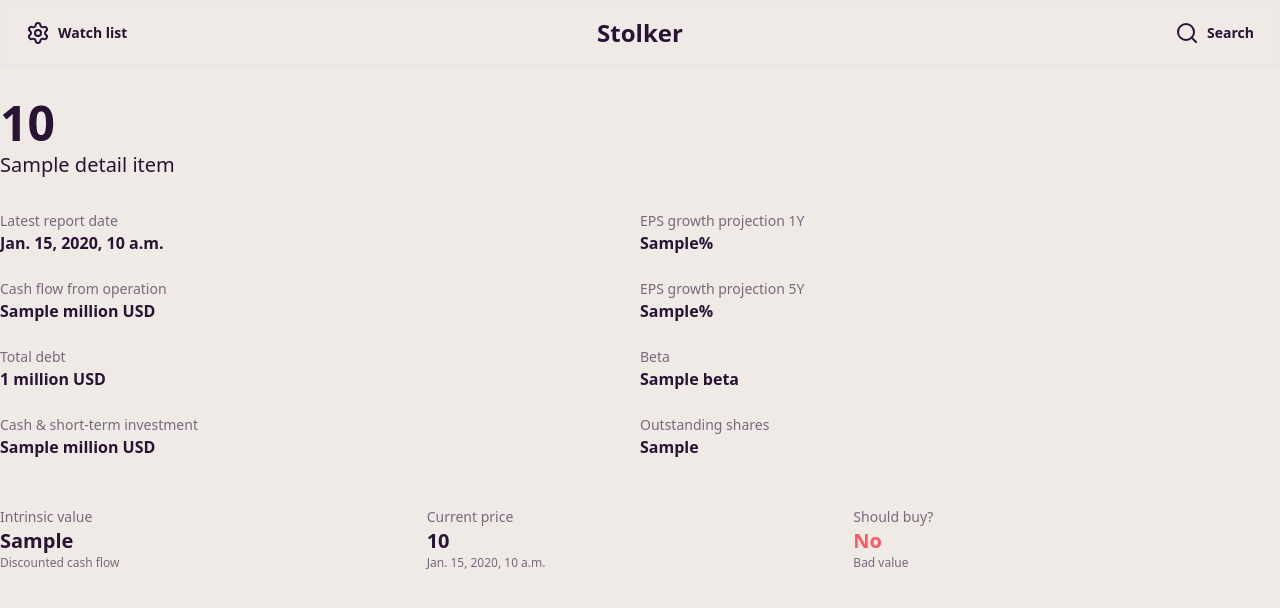
After one commit to sonngdev/stock_tracker, a Django app: template stocks/templates/stocks/detail.html in a window 1280 px wide. The commit adds this page. Shown: the top 608 px of the page. Run offline with Django 5.2, Linux system fonts and the light colour scheme; the template is opened without the code that fills it: most values are stand-ins (such as "Sample title", 1, 10 or a date in 2020); some libraries are stand-ins or nearby versions.

Commit message:
feat: detail page

```diff
--- /dev/null
+++ b/stocks/templates/stocks/detail.html
@@ -0,0 +1,104 @@
+{% extends "stocks/base.html" %}
+
+{% block content %}
+<div class="container mx-auto py-4 overflow-x-auto">
+  <div class="mt-4 mb-8">
+    <h1 class="text-5xl font-bold">{{ detail_item.stock_symbol }}</h1>
+    <div class="text-xl mt-1">{{ detail_item.company_name }}</div>
+  </div>
+
+  <div class="grid grid-cols-2">
+    <div class="flex flex-col gap-6">
+      <div>
+        <div class="text-base-content/60 text-sm">Latest report date</div>
+        <div class="font-bold">{{ detail_item.latest_report_date }}</div>
+      </div>
+
+      <div>
+        <div class="text-base-content/60 text-sm">Cash flow from operation</div>
+        <div class="font-bold">{{ detail_item.operating_cashflow }} million USD</div>
+      </div>
+
+      <div>
+        <div class="text-base-content/60 text-sm">Total debt</div>
+        <div class="font-bold">{{ detail_item.total_debt }} million USD</div>
+      </div>
+
+      <div>
+        <div class="text-base-content/60 text-sm">Cash &amp; short-term investment</div>
+        <div class="font-bold">{{ detail_item.cash_and_shortterm_investment }} million USD</div>
+      </div>
+    </div>
+
+    <div class="flex flex-col gap-6">
+      <div>
+        <div class="text-base-content/60 text-sm">EPS growth projection 1Y</div>
+        <div class="font-bold">{{ detail_item.eps_growth_projection_1y }}%</div>
+      </div>
+
+      <div>
+        <div class="text-base-content/60 text-sm">EPS growth projection 5Y</div>
+        <div class="font-bold">{{ detail_item.eps_growth_projection_5y }}%</div>
+      </div>
+
+      <div>
+        <div class="text-base-content/60 text-sm">Beta</div>
+        <div class="font-bold">{{ detail_item.beta }}</div>
+      </div>
+
+      <div>
+        <div class="text-base-content/60 text-sm">Outstanding shares</div>
+        <div class="font-bold">{{ detail_item.shares_outstanding }}</div>
+      </div>
+    </div>
+  </div>
+
+  <div class="grid grid-cols-3 mt-12">
+    <div class="flex flex-col">
+      <div class="text-base-content/60 text-sm">Intrinsic value</div>
+      <div class="font-bold text-xl">{{ detail_item.intrinsic_value }}</div>
+      <small class="text-base-content/60 text-xs">Discounted cash flow</small>
+    </div>
+    <div class="flex flex-col">
+      <div class="text-base-content/60 text-sm">Current price</div>
+      <div class="font-bold text-xl">{{ detail_item.current_price }}</div>
+      <small class="text-base-content/60 text-xs">{{ detail_item.current_date }}</small>
+    </div>
+    <div class="flex flex-col">
+      <div class="text-base-content/60 text-sm">Should buy?</div>
+      {% if detail_item.should_buy %}
+        <div class="font-bold text-xl text-success">Yes</div>
+        <small class="text-base-content/60 text-xs">Good value</small>
+      {% else %}
+        <div class="font-bold text-xl text-error">No</div>
+        <small class="text-base-content/60 text-xs">Bad value</small>
+      {% endif %}
+    </div>
+  </div>
+
+  {% comment %} <div class="stats bg-transparent mt-12">
+    <div class="stat pl-0">
+      <div class="stat-title text-sm">Intrinsic value</div>
+      <div class="stat-value text-xl">{{ detail_item.intrinsic_value }}</div>
+      <div class="stat-desc">Discounted cash flow</div>
+    </div>
+
+    <div class="stat">
+      <div class="stat-title text-sm">Current price</div>
+      <div class="stat-value text-xl">{{ detail_item.current_price }}</div>
+      <div class="stat-desc">{{ detail_item.current_date }}</div>
+    </div>
+
+    <div class="stat pr-0">
+      <div class="stat-title text-sm">Should buy?</div>
+      {% if detail_item.should_buy %}
+        <div class="stat-value text-xl text-success">Yes</div>
+        <div class="stat-desc">Good value</div>
+        {% else %}
+        <div class="stat-value text-xl text-error">No</div>
+        <div class="stat-desc">Bad value</div>
+      {% endif %}
+    </div>
+  </div> {% endcomment %}
+</div>
+{% endblock %}
--- a/stocks/templates/stocks/index.html
+++ b/stocks/templates/stocks/index.html
@@ -20,7 +20,11 @@
           x-on:mouseleave="hover = false"
           x-bind:class="hover ? 'hover' : ''"
         >
-          <td><strong>{{ item.stock_symbol }}</strong></td>
+          <td>
+            <a href="{% url "stocks:detail" item.stock_symbol %}" class="font-bold underline hover:text-base-content/80">
+              {{ item.stock_symbol }}
+            </a>
+          </td>
           <td class="text-right">{{ item.latest_report_date }}</td>
           <td class="text-right">{{ item.intrinsic_value }}</td>
           <td class="text-right">{{ item.current_price }}</td>
--- a/stocks/urls.py
+++ b/stocks/urls.py
@@ -5,4 +5,5 @@ from . import views
 app_name = "stocks"
 urlpatterns = [
     path("", views.index, name="index"),
+    path("<str:symbol>/", views.detail, name="detail"),
 ]
```
Also changed, not shown: stocks/views.py (+20 -6 lines).
